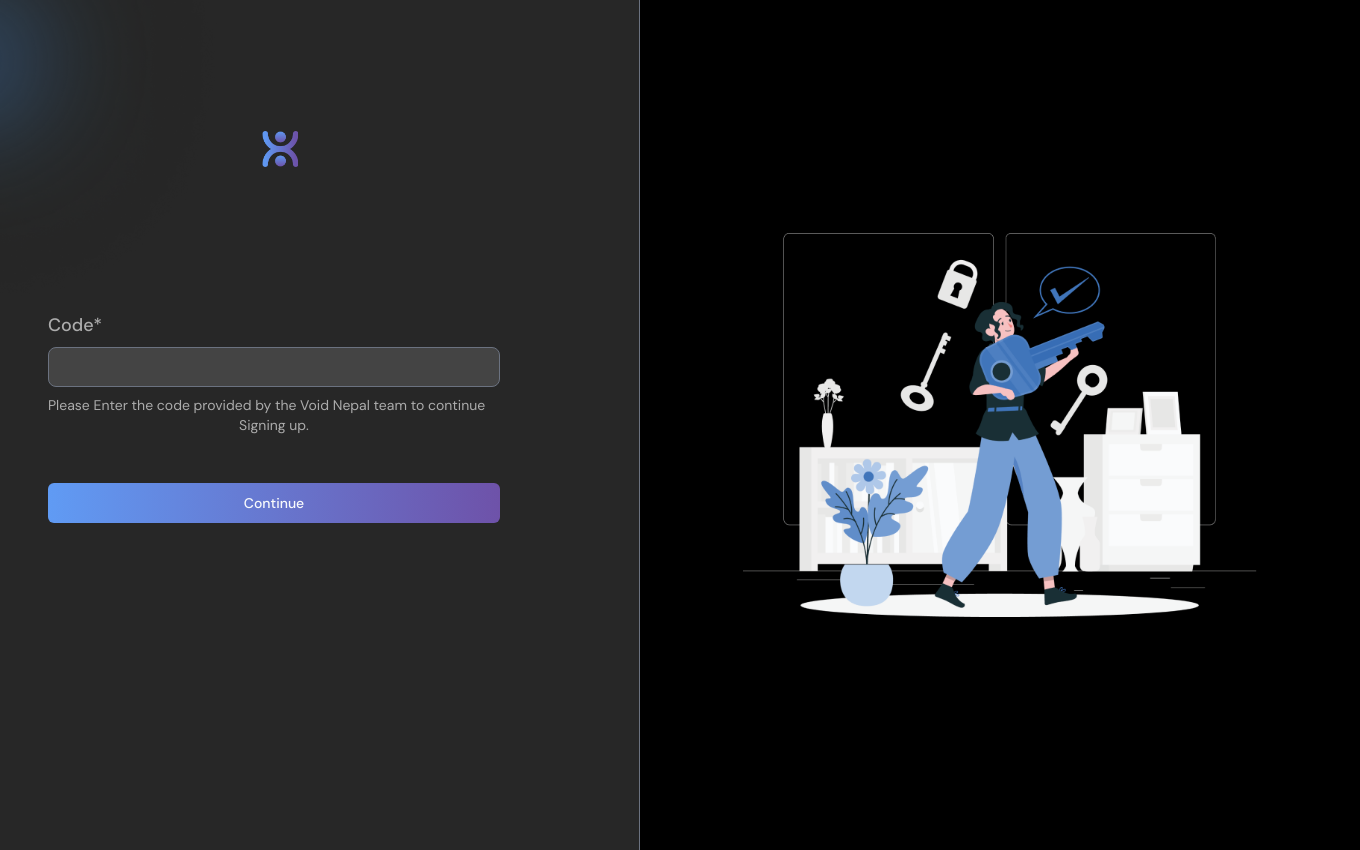
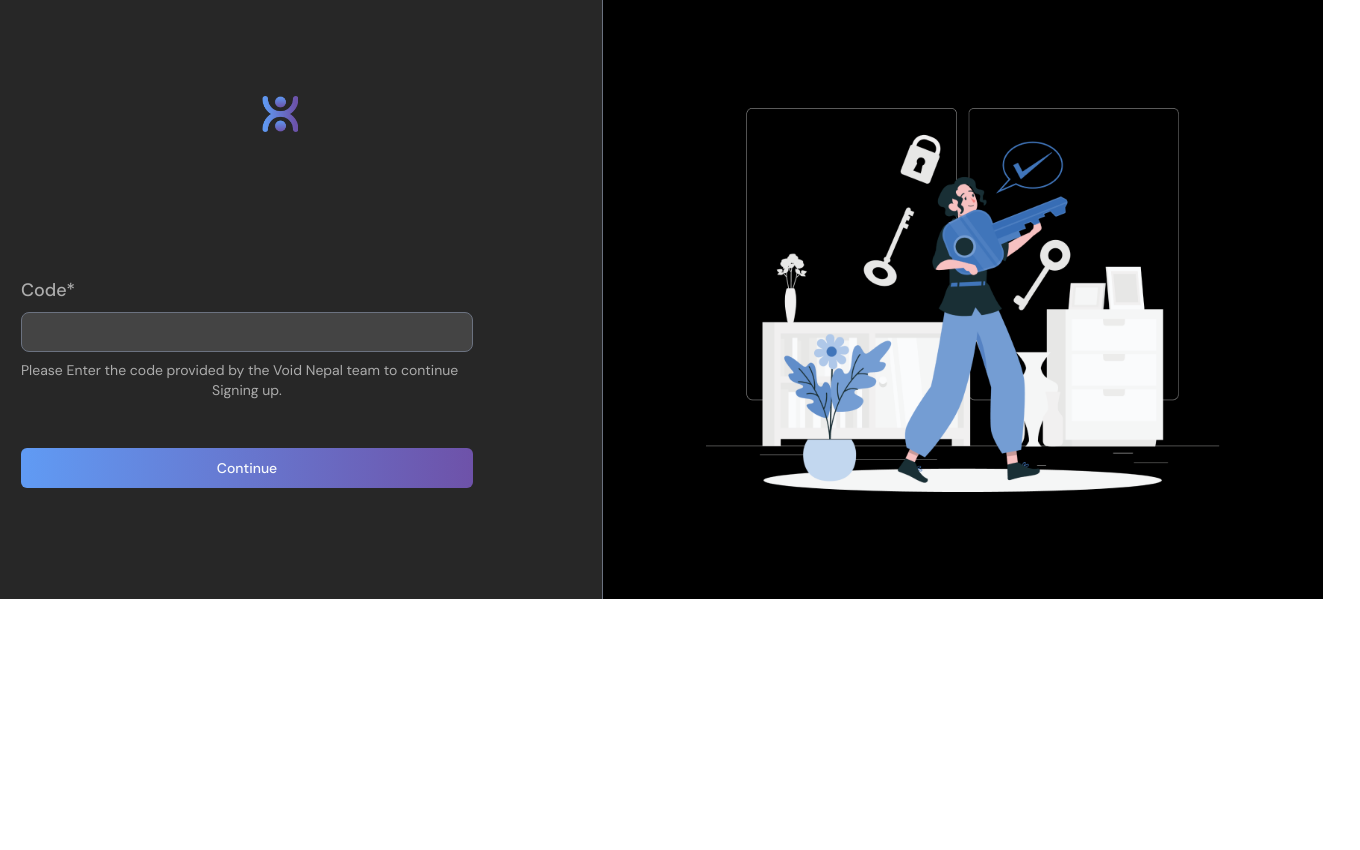
Before and after one commit to chetanachaudhary/Codynn-Internship-Task, a React (Vite) app: page / in a window 1280 px wide. Shown: the whole page, 1360 px wide, since content can reach past the window. After the commit the page ends 800 px from the top, so only its background shows below. Built offline with nearby package versions, Linux system fonts and the light colour scheme.

Commit message:
scroll removal

```diff
--- a/src/components/Herosection/Herosection.tsx
+++ b/src/components/Herosection/Herosection.tsx
@@ -5,7 +5,7 @@ import Avatar from '/src/assets/Avatar.png';
 
 const Herosection = () => {
   return (
-    <div><div className="flex justify-center items-center bg-[#000000] w-[720px] h-[850px] ">
+    <div><div className="flex justify-center items-center bg-[#000000] w-[720px] h-[599px] ">
     <img src={Avatar} className=" h-96 w-[513.36px]" alt="" />
   </div></div>
   )
--- a/src/components/Login/Login.tsx
+++ b/src/components/Login/Login.tsx
@@ -43,13 +43,13 @@ const login: React.FC = () => {
   return (
     <>
       <div className="flex justify-center  bg-[#000000] font-sans">
-        <div className=" w-[720px] h-[850px] bg-[#9B9B9B] bg-opacity-25 border-r-[0.5px] border-gray-500">
+        <div className=" w-[646px] h-auto bg-[#9B9B9B] bg-opacity-25 border-r-[0.5px] border-gray-500">
           <div className="absolute"></div>
           <div className="flex justify-center">
-            <img src={Logo} className=" mt-[131px] w-9 h-9" alt="" />
+            <img src={Logo} className=" mt-[90px] w-9 h-9" alt="" />
           </div>
 
-          <div className="w-[452px] h-72  ml-32 mt-36 font-sans">
+          <div className="w-[452px] h-72  ml-32 mt-20 font-sans">
             <Form {...form}>
               <form onSubmit={form.handleSubmit(onSubmit)}>
                 <FormField
--- a/src/components/Sign in/Signin.tsx
+++ b/src/components/Sign in/Signin.tsx
@@ -43,15 +43,15 @@ const Signin: React.FC = () => {
   return (
     <>
       <div className="flex justify-center  bg-[#000000] ">
-        <div className=" w-[720px] h-[850px] bg-[#9B9B9B] bg-opacity-25 border-r-[0.5px] border-gray-500">
-          <div className="absolute">
+        <div className=" w-[646px] h-auto bg-[#9B9B9B] bg-opacity-25 border-r-[0.5px] border-gray-500">
+          {/* <div className="absolute">
             <img src={gradientblue} className=" w-80 h-80" alt="" />
-          </div>
+          </div> */}
           <div className="flex justify-center">
-            <img src={Logo} className=" mt-[131px] w-9 h-9" alt="" />
+            <img src={Logo} className=" mt-[96px] w-9 h-9" alt="" />
           </div>
 
-          <div className="w-[452px] h-72  ml-32 mt-36 font-sans">
+          <div className="w-[452px] h-72  ml-16 mt-36 font-sans">
             <Form {...form}>
               <form onSubmit={form.handleSubmit(onSubmit)}>
                 <FormField
```
